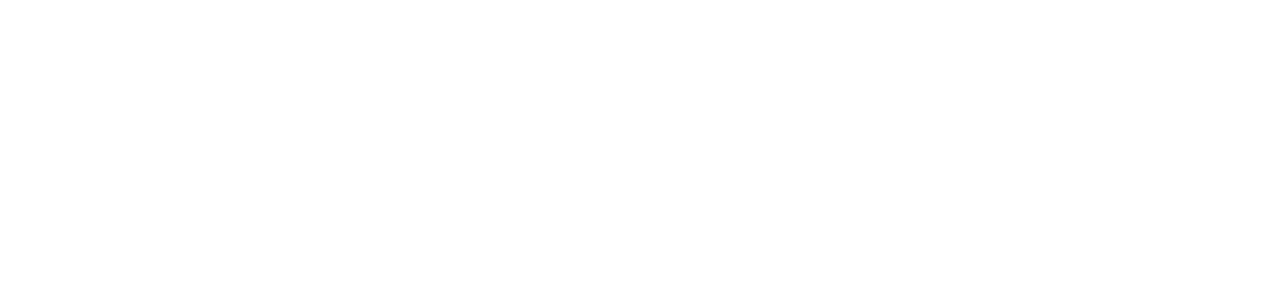
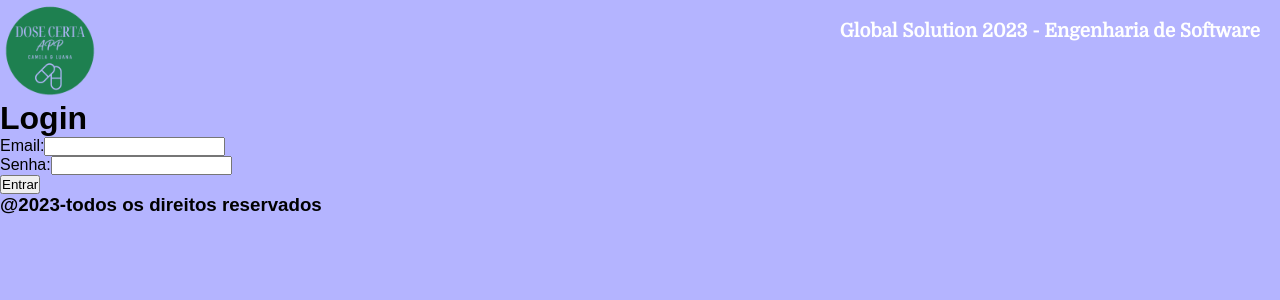
Before and after one commit to Health-Tech-CL/GS---Web-e-Front, a React (Vite) app: page / in a window 1280 px wide. Shown: the top 300 px of the page. Built offline with nearby package versions, Linux system fonts and the light colour scheme.

Commit message:
criação das paginas,nav, formulario funcionando, agora estilizar e deixar bonito

```diff
--- a/package.json
+++ b/package.json
@@ -10,9 +10,13 @@
     "preview": "vite preview"
   },
   "dependencies": {
+    "axios": "^1.6.2",
+    "json": "^11.0.0",
     "node-sass": "^9.0.0",
     "react": "^18.2.0",
-    "react-dom": "^18.2.0"
+    "react-dom": "^18.2.0",
+    "react-router": "^6.19.0",
+    "react-router-dom": "^6.19.0"
   },
   "devDependencies": {
     "@types/react": "^18.2.37",
--- a/src/App.jsx
+++ b/src/App.jsx
@@ -1,6 +1,7 @@
-import { useState } from 'react'
-import Banner from "./Components/Banner"
-
+import {} from 'react';
+import { Outlet } from 'react-router-dom';
+import Nav from './Nav'
+import Footer from './Footer';
 
 
 
@@ -8,10 +9,9 @@
 
   return (
     <>
-    <div className='container'>
-
-    </div>
-
+      <Nav />
+      <Outlet/>
+      <Footer/>
     </>
   )
 }
--- a/src/App.scss
+++ b/src/App.scss
@@ -1,9 +1,33 @@
+@import url('https://fonts.googleapis.com/css2?family=Domine&family=Jura:wght@300&display=swap');
+
 *{
     margin: 0;
     padding: 0;
     font-family: Arial, Helvetica, sans-serif;
 }
-.container{
-    max-width: 1000px;
-    margin: 0 auto;
+
+body{
+    background-color: rgb(180, 180, 255);
 }
+
+.NavBar{
+    display: flex;
+    justify-content: space-between;
+    flex-direction: row;
+
+    .NavBar-logo{
+        display: flex;
+        flex-direction: row;
+        align-items: center;
+        justify-content: flex-start;
+        height: 100px;
+    }
+    .tituloNav{
+        padding: 20px;
+        h3{
+            font-family: 'Domine', sans-serif;
+            color: white;
+        }
+
+    }
+}
--- a/src/Components/Banner.jsx
+++ /dev/null
@@ -1,12 +0,0 @@
-import "./Banner.scss";
-
-function Banner(){
-    return(
-        <>
-        <section className="Banner">
-
-        </section>
-        </>
-    )
-}
-export default Banner
--- a/src/Components/Banner.scss
+++ /dev/null
@@ -1,13 +0,0 @@
-.banner{
-    max-width: 1000px;
-    height: 250px;
-    border: 1px solid rgb(255, 113, 139);
-    font-size: 15px;
-    // Flexbox
-    display: flex;
-    justify-content: center;
-    flex-direction: column;
-    align-items: center;
-    text-align: center;
-    position: relative;
-}
--- /dev/null
+++ b/src/Footer.jsx
@@ -0,0 +1,11 @@
+import {} from 'react'
+
+
+function Footer (){
+  return(
+    <section >
+    <h3>@2023-todos os direitos reservados</h3>
+    </section>
+  )
+}
+export default Footer
--- /dev/null
+++ b/src/Nav.jsx
@@ -0,0 +1,19 @@
+import {} from 'react'
+import './App.scss'
+
+function Nav(){
+    return(
+        <>
+            <div className='NavBar'>
+                <img className='NavBar-logo' src='./src/assets/logo.png' />
+                <nav className='tituloNav'>
+                    <h3>Global Solution 2023 - Engenharia de Software</h3>
+                </nav>
+
+            </div>
+
+        </>
+    );
+}
+
+export default Nav
--- a/src/main.jsx
+++ b/src/main.jsx
@@ -1,10 +1,28 @@
-import React from 'react'
+import {} from 'react'
 import ReactDOM from 'react-dom/client'
+import { createBrowserRouter, RouterProvider } from 'react-router-dom';
 import App from './App.jsx'
 
+import Login from './routers/Login.jsx'
+import Home from './routers/Home.jsx'
+import './App.scss'
+
+const router = createBrowserRouter([
+  {
+    path: '/',
+    element: <App />,
+
+
+    children: [
+      { path: '/', element: <Login /> },
+      { path: '/home', element: <Home /> },
+
+    ],
+  },
+]);
 
 ReactDOM.createRoot(document.getElementById('root')).render(
-  <React.StrictMode>
-    <App />
-  </React.StrictMode>,
-)
+
+  <RouterProvider router={router} />
+
+);
--- /dev/null
+++ b/src/routers/Home.jsx
@@ -0,0 +1,10 @@
+import {} from 'react'
+
+function Home(){
+    return(
+        <>
+        <h1>Bem vindo</h1>
+        </>
+    )
+}
+export default Home
--- /dev/null
+++ b/src/routers/Login.jsx
@@ -0,0 +1,44 @@
+import React, {useState} from 'react';
+import axios from 'axios';
+import { useNavigate } from 'react-router';
+
+function Login() {
+    const navigate = useNavigate()
+    const [email, setEmail] = useState('');
+    const [senha, setSenha] = useState('');
+
+    const handleSubmit = async () => {
+      try {
+        const response = await axios.get(`http://localhost:3001/usuarios?email=${email}`);
+        const usuario = response.data[0];
+
+        if (usuario && senha) {
+          navigate('/home');
+        } else {
+          alert('Dados Incorretos! Insira novamente.');
+        }
+      } catch (error) {
+        console.error('Erro ao realizar o login:', error);
+      }
+    };
+
+
+
+    return(
+        <div className='formularioLogin'>
+            <h1>Login</h1>
+                <form>
+                    <label>Email:</label>
+                    <input type="text" value={email} name='email' onChange={(e) => setEmail(e.target.value)} />
+                    <br />
+                    <label>Senha:</label>
+                    <input type="password" value={senha} name='senha' onChange={(e) => setSenha(e.target.value)} />
+                    <br />
+                    <button type='button' onClick={handleSubmit}>Entrar</button>
+                </form>
+        </div>
+    );
+
+}
+
+export default Login
```
Also changed, not shown: dados.json (added, +10 -0 lines), src/assets/logo.png (added), 1 other file (tests, documents, lock files or other folders).
